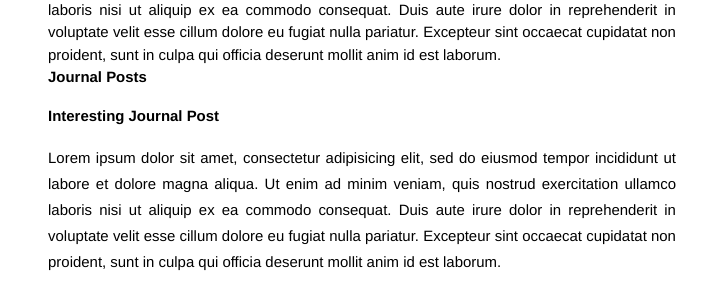
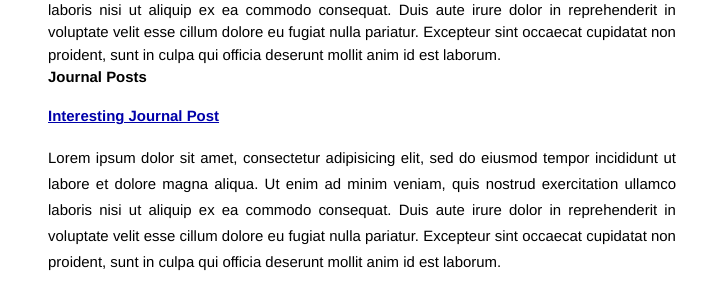
Before and after one commit to HistoricFutures/historicfutures.github.io, a Jekyll site: the page built from index.html, in a window 1280 px wide. Shown: the part 472-772 px from the top of the page, without its empty margins (278-985 px from the left). Built offline with Jekyll 4.4.1, drawn with Linux system fonts in a browser that asks for light colours; nearby versions of some CDN libraries.

Commit message:
Updated index.html

```diff
--- a/index.html
+++ b/index.html
@@ -23,7 +24,7 @@ title: Your New Jekyll Site
   <ul class="posts">
     {% for post in site.posts limit:10  %}
       <li>
-	    <h2>{{ post.title }}</h2>
+        <h2><a href="{{ post.url }}" rel="bookmark">{{ post.title }}</a></h2>
 
 	    <div class="post">
 	    {{ post.content }}
```
Also changed, not shown: other parts of index.html (+1 -0 lines).
